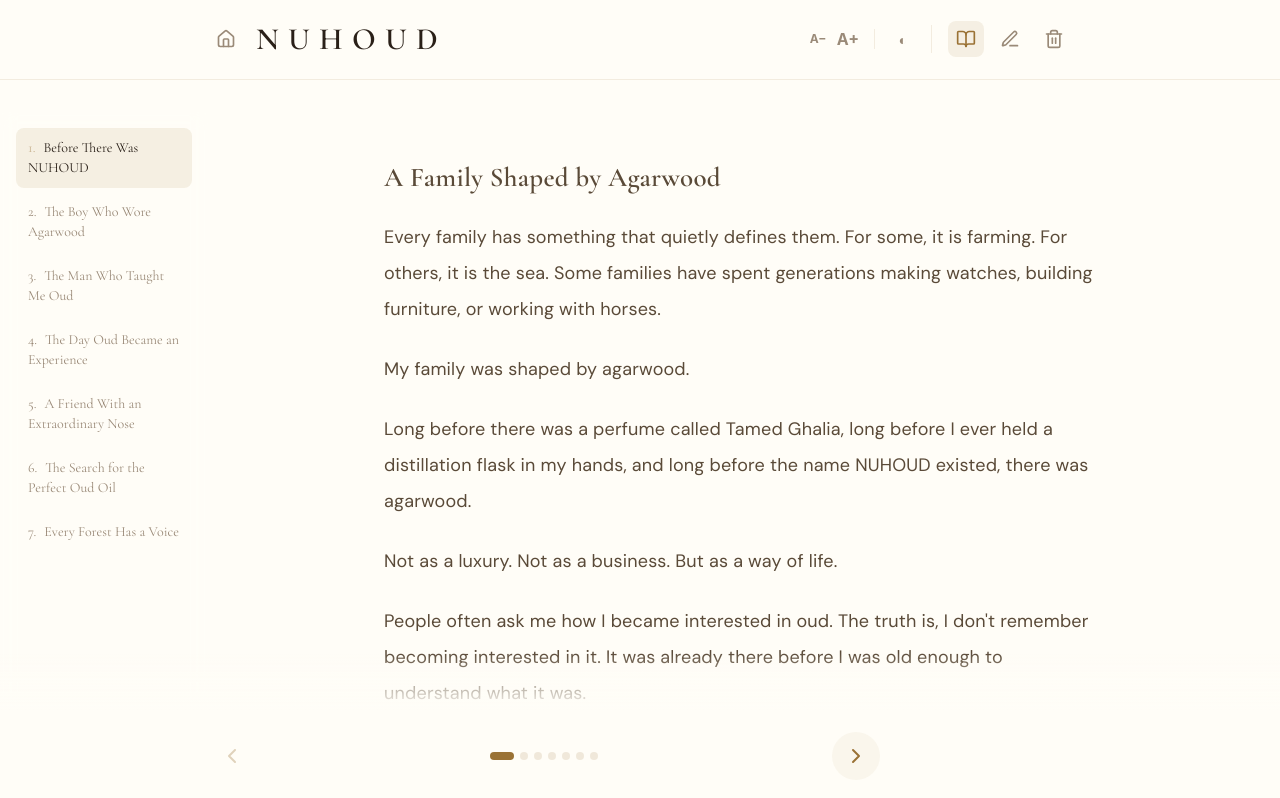
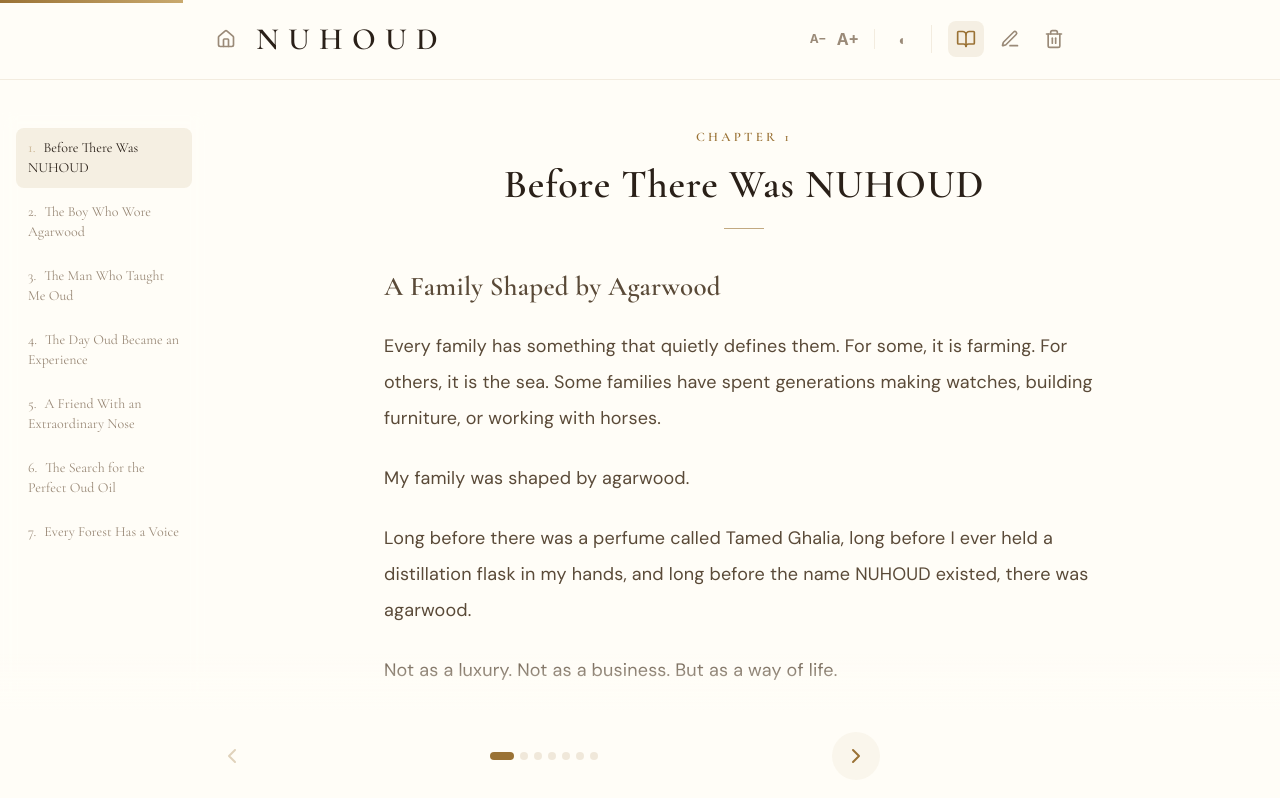
Before and after one commit to imrejaul007/bramble-perfumes, a React (Vite) app: page /story in a window 1280 px wide. Shown: the top 798 px of the page. Built offline with nearby package versions, Linux system fonts and the light colour scheme; a web font is replaced by a local one.

Commit message:
Add chapter headers, drop caps, progress bar, and elegant dividers

```diff
--- a/src/StoryPortal.jsx
+++ b/src/StoryPortal.jsx
@@ -1620,6 +1620,16 @@ export default function StoryPortal() {
 
   return (
     <div className="min-h-screen" style={{background: bgColor}}>
+      {/* Reading Progress Bar */}
+      <div style={{position:'fixed', top:0, left:0, right:0, height:'3px', zIndex:100, background:'transparent'}}>
+        <div style={{
+          height:'100%',
+          width:`${((activeChapter + 1) / story.chapters.length) * 100}%`,
+          background:'linear-gradient(to right, #9A7235, #C9A96E)',
+          transition:'width 0.5s ease'
+        }}/>
+      </div>
+
       {/* Header */}
       <header className="fixed top-0 left-0 right-0 z-50" style={{background: headerBg, backdropFilter:'blur(12px)', borderBottom:`1px solid ${borderColor}`}}>
         <div className="max-w-4xl mx-auto px-4 py-4 flex items-center justify-between">
@@ -1893,6 +1903,17 @@ export default function StoryPortal() {
               ref={contentRef}
               className="prose prose-lg max-w-none"
             >
+              {/* Chapter Header */}
+              <div style={{marginBottom: '2rem', textAlign: 'center'}}>
+                <div style={{fontFamily:'Cormorant Garamond, serif', fontWeight:'600', color:'#9A7235', fontSize:'13px', letterSpacing:'0.25em', textTransform:'uppercase', marginBottom:'0.75rem'}}>
+                  Chapter {activeChapter + 1}
+                </div>
+                <h2 style={{fontFamily:'Cormorant Garamond, serif', fontWeight:'600', fontSize:'clamp(28px, 5vw, 40px)', color: headingColor, letterSpacing:'0.02em', lineHeight:1.2}}>
+                  {currentChapter?.title}
+                </h2>
+                <div style={{width:'40px', height:'1px', background:'#9A7235', margin:'1.25rem auto 0', opacity:0.6}}></div>
+              </div>
+
               <div
                 className="chapter-content"
                 style={{
@@ -1911,10 +1932,46 @@ export default function StoryPortal() {
                   font-weight: 600;
                   font-size: 1.5em;
                   display: block;
-                  margin-top: 2rem;
+                  margin-top: 2.5rem;
                   margin-bottom: 1rem;
                   line-height: 1.3;
                   letter-spacing: 0.01em;
+                }
+                .chapter-content p:first-of-type::first-letter {
+                  font-family: 'Cormorant Garamond', serif;
+                  font-size: 4em;
+                  font-weight: 600;
+                  float: left;
+                  line-height: 0.8;
+                  margin-right: 0.1em;
+                  margin-top: 0.1em;
+                  color: #9A7235;
+                }
+                .chapter-content p:has(strong:first-child) {
+                  margin-top: 0;
+                }
+                .chapter-content p:has(strong:first-child)::first-letter {
+                  font-size: 1em;
+                  float: none;
+                  margin: 0;
+                  color: inherit;
+                }
+                .chapter-content p:has(+ p strong) {
+                  margin-bottom: 0;
+                }
+                .chapter-content p:empty:has(+ p strong) {
+                  display: none;
+                }
+                .chapter-content p:empty {
+                  text-align: center;
+                  margin: 2rem 0;
+                }
+                .chapter-content p:empty::before {
+                  content: '— ✦ —';
+                  color: #9A7235;
+                  opacity: 0.5;
+                  font-size: 14px;
+                  letter-spacing: 0.3em;
                 }
               `}</style>
             </motion.div>
```
